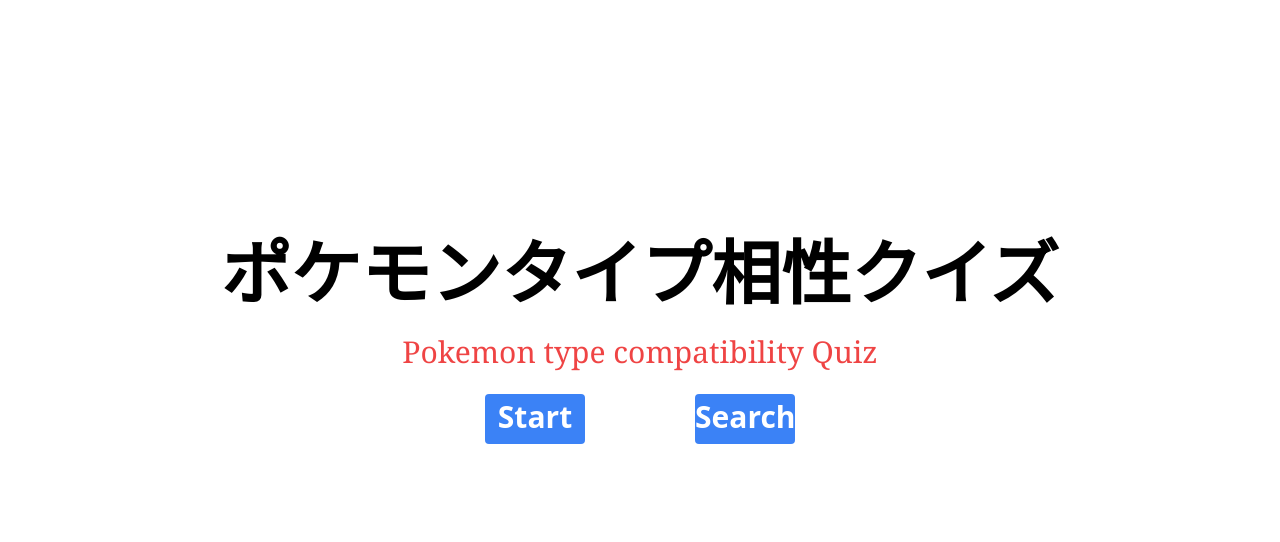
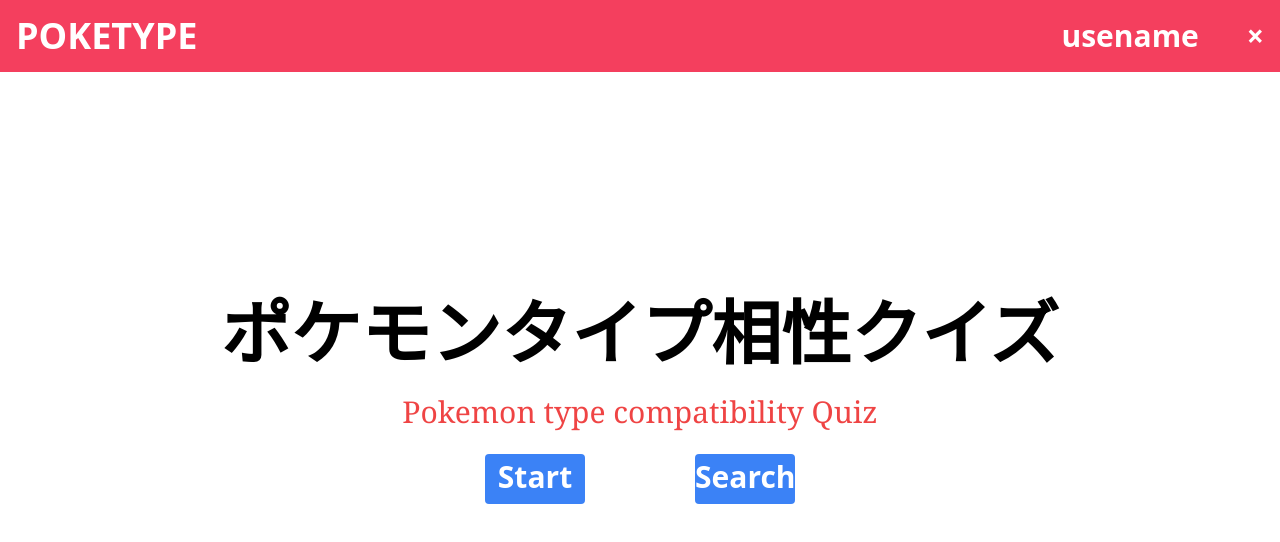
Before and after one commit to nakashimashin/PokemonTypeQuiz, a Next.js app: page / in a window 1280 px wide. Shown: the top 542 px of the page. Built offline with nearby package versions, Linux system fonts and the light colour scheme.

Commit message:
header追加

```diff
--- a/src/app/components/Top.tsx
+++ b/src/app/components/Top.tsx
@@ -3,7 +3,7 @@
 export default function Top() {
     return (
       <>
-        <div className="flex flex-col items-center mt-[220px]">
+        <div className="flex flex-col items-center mt-[280px]">
             <div className="text-[70px] font-bold">ポケモンタイプ相性クイズ</div>
             <div className="mt-1 text-[30px] text-red-500 font-serif">Pokemon type compatibility Quiz</div>
             <div className="flex flex-row justify-around w-[500px] mt-[20px] px-10">
--- /dev/null
+++ b/src/app/components/header.tsx
@@ -0,0 +1,15 @@
+import Link from "next/link";
+
+export default function Header() {
+    return (
+      <header className="fixed top-0 w-full bg-rose-500 p-4 z-10">
+        <nav className="flex justify-between mx-auto container items-center">
+            <div className="text-white font-bold text-4xl">POKETYPE</div>
+            <div className="space-x-12">
+                <Link href="" className="text-white font-bold text-3xl no-underline hover:underline">usename</Link>
+                <Link href="/" className="text-white font-bold text-3xl no-underline hover:underline">×</Link>
+            </div>
+        </nav>
+      </header>
+    );
+  }
--- a/src/app/layout.tsx
+++ b/src/app/layout.tsx
@@ -1,5 +1,6 @@
 import './globals.css'
 import type { Metadata } from 'next'
+import Header from './components/header'
 
 
 export const metadata: Metadata = {
@@ -14,7 +15,10 @@
 }) {
   return (
     <html lang="ja"  className='h-screen w-screen'>
-      <body>{children}</body>
+      <body>
+        <Header />
+        {children}
+      </body>
     </html>
   )
 }
```
